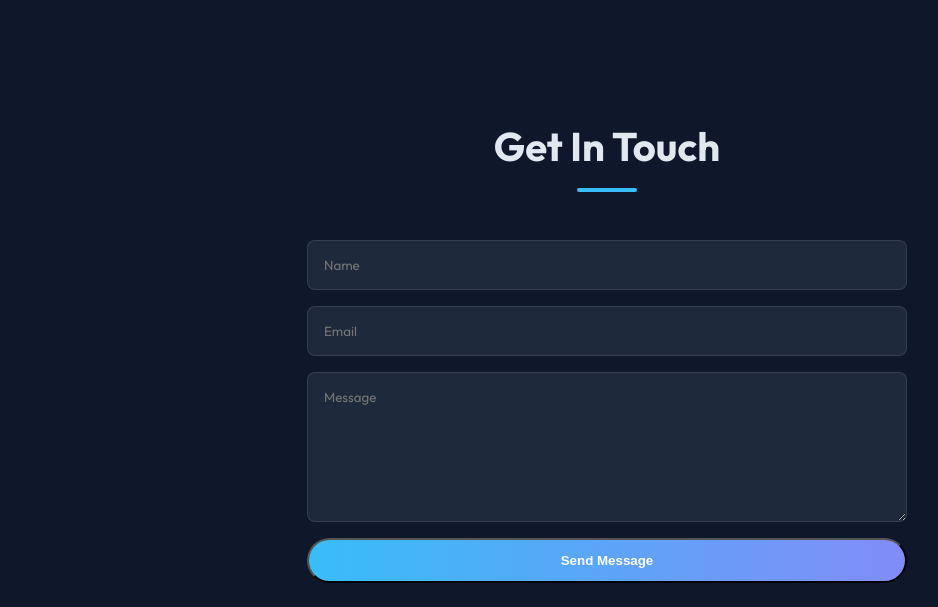
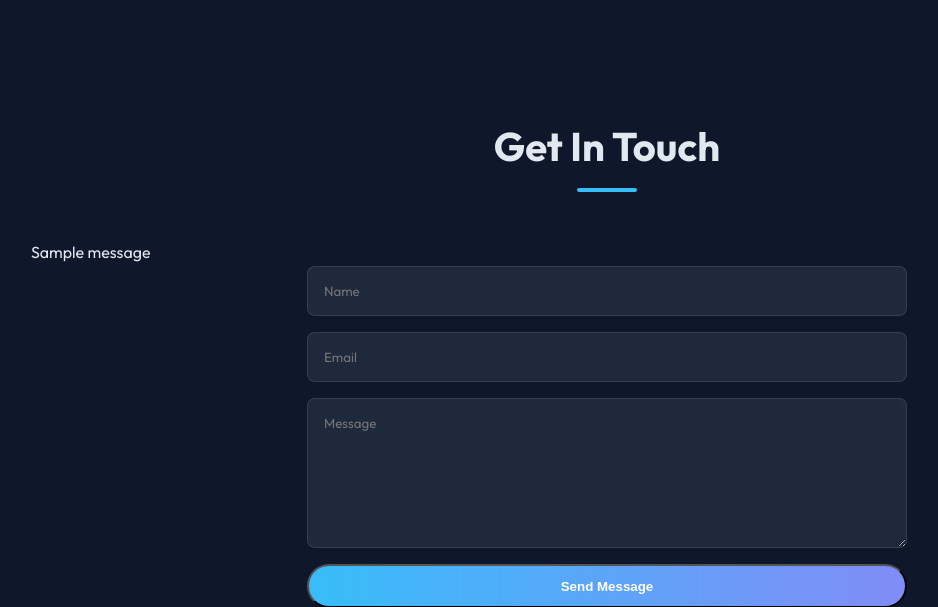
Before and after one commit to badalaryal11/personal-blog, a Django app: page / in a window 1280 px wide. Shown: the part 2717-3324 px from the top of the page, without its empty margins (33-971 px from the left). Run offline with Django 4.2, Linux system fonts and the light colour scheme; tables that the repository leaves empty hold one stand-in row (values such as "Sample post"); grey boxes marked "Sample" are stand-in pictures; one stand-in notice (Sample message) is shown.

Commit message:
Implement contact form email functionality

```diff
--- a/blog/templates/blog/home.html
+++ b/blog/templates/blog/home.html
@@ -97,10 +97,20 @@
 <section id="contact" class="section">
     <div class="container">
         <h2 class="section-title">Get In Touch</h2>
-        <form class="contact-form">
-            <input type="text" placeholder="Name" required>
-            <input type="email" placeholder="Email" required>
-            <textarea placeholder="Message" required></textarea>
+        {% if messages %}
+        <div class="messages">
+            {% for message in messages %}
+            <div class="alert {% if message.tags %}alert-{{ message.tags }}{% endif %}">
+                {{ message }}
+            </div>
+            {% endfor %}
+        </div>
+        {% endif %}
+        <form class="contact-form" method="POST">
+            {% csrf_token %}
+            <input type="text" name="name" placeholder="Name" required>
+            <input type="email" name="email" placeholder="Email" required>
+            <textarea name="message" placeholder="Message" required></textarea>
             <button type="submit" class="btn btn-primary">Send Message</button>
         </form>
     </div>
--- a/blog/views.py
+++ b/blog/views.py
@@ -1,7 +1,32 @@
-from django.shortcuts import render, get_object_or_404
+from django.shortcuts import render, get_object_or_404, redirect
+from django.core.mail import send_mail
+from django.contrib import messages
+from django.conf import settings
 from .models import Project, BlogPost
 
 def home(request):
+    if request.method == 'POST':
+        name = request.POST.get('name')
+        email = request.POST.get('email')
+        message = request.POST.get('message')
+
+        if name and email and message:
+            try:
+                send_mail(
+                    subject=f'Portfolio Contact: {name}',
+                    message=f'From: {name} <{email}>\n\n{message}',
+                    from_email=settings.EMAIL_HOST_USER,
+                    recipient_list=['badal.aryal@gmail.com'],
+                    fail_silently=False,
+                )
+                messages.success(request, 'Your message has been sent successfully!')
+            except Exception as e:
+                messages.error(request, 'An error occurred while sending your message. Please try again later.')
+        else:
+            messages.error(request, 'Please fill in all fields.')
+
+        return redirect('home')
+
     projects = Project.objects.all().order_by('-created_at')
     posts = BlogPost.objects.all().order_by('-date_posted')
     return render(request, 'blog/home.html', {'projects': projects, 'posts': posts})
```
Also changed, not shown: portfolio_project/settings.py (+8 -0 lines).
